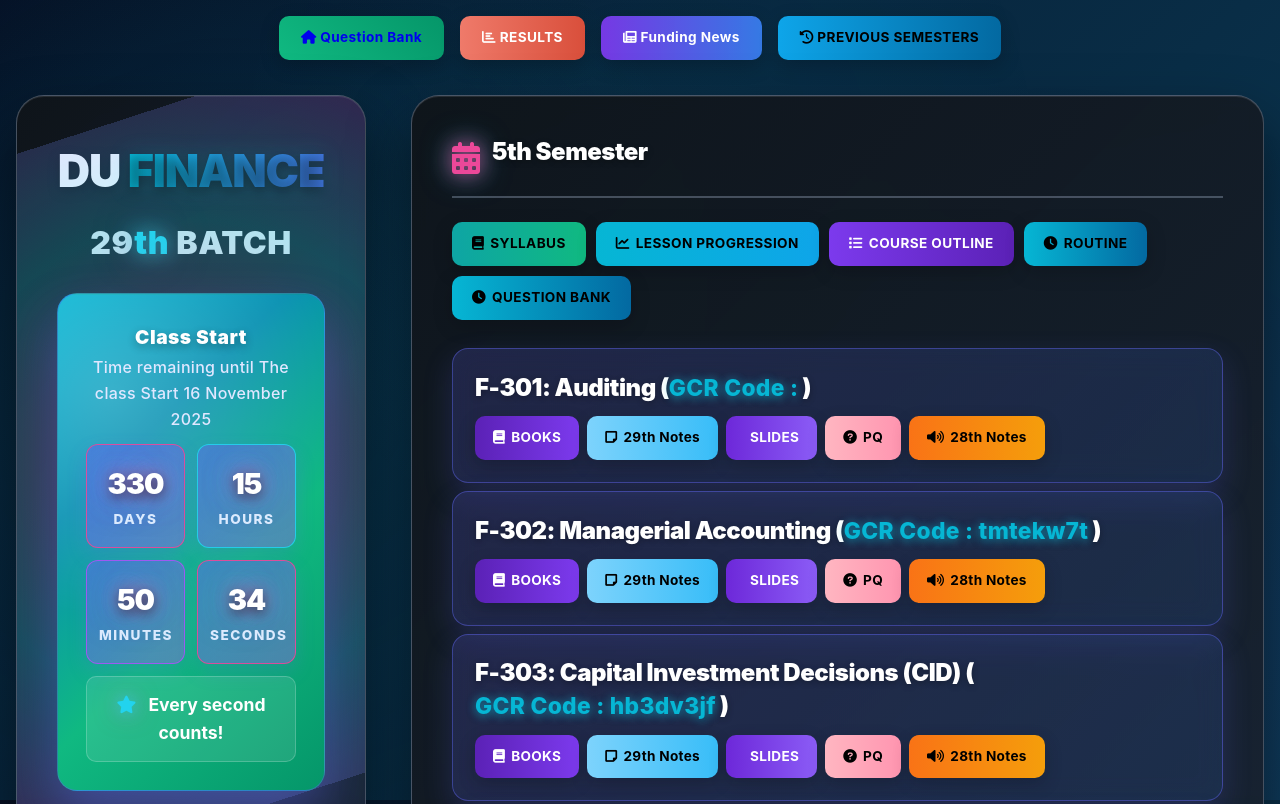
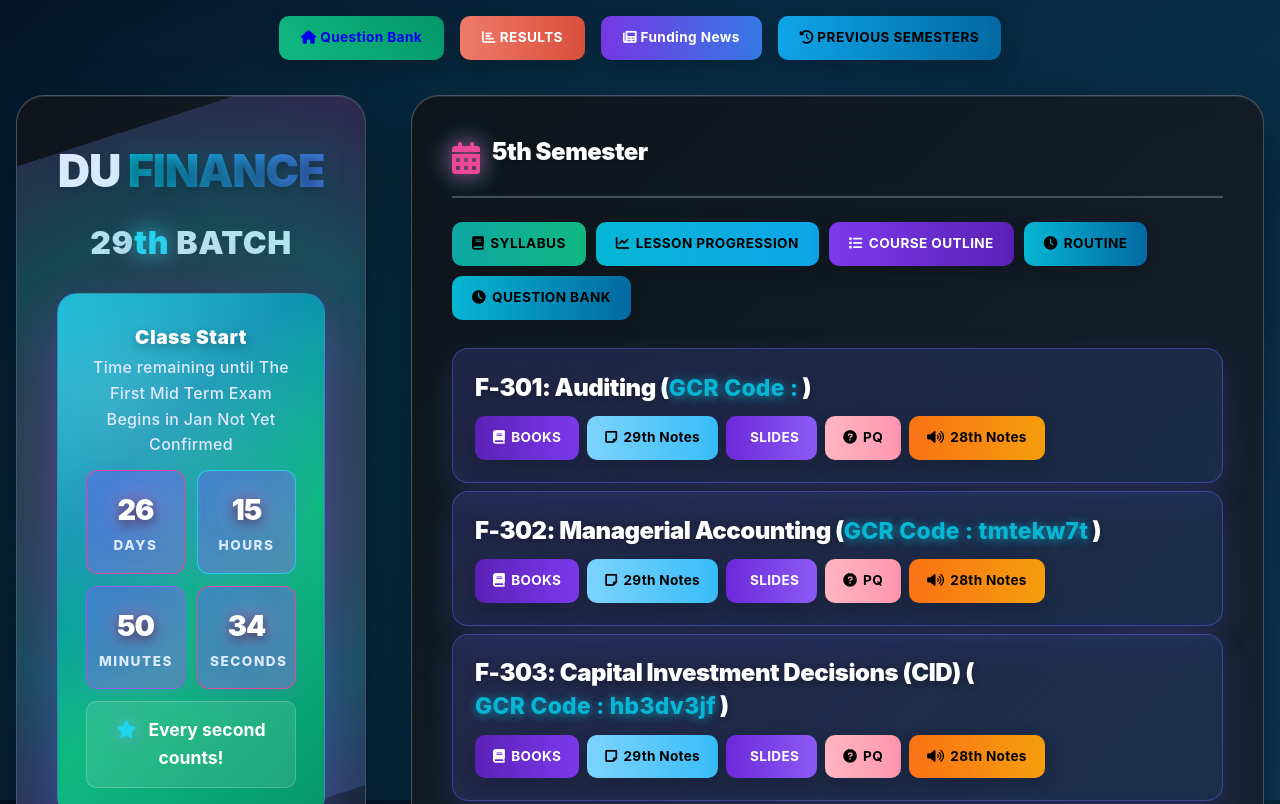
Before and after one commit to NabilKuppu/fin29th, a plain HTML site: page index.html in a window 1280 px wide. Shown: the top 804 px of the page. Drawn offline with Linux system fonts and the light colour scheme.

Commit message:
timer set

```diff
--- a/index.html
+++ b/index.html
@@ -58,7 +58,8 @@
               <div class="countdown-header">
                 <div class="countdown-title">Class Start</div>
                 <div class="countdown-subtitle">
-                  Time remaining until The class Start 16 November 2025
+                  Time remaining until The First Mid Term Exam Begins in Jan Not
+                  Yet Confirmed
                 </div>
               </div>
 
--- a/script.js
+++ b/script.js
@@ -1,6 +1,6 @@
 // Countdown Timer Configuration
 const COUNTDOWN_CONFIG = {
-  targetMonth: 10, // August (0-based)
+  targetMonth: 0, // August (0-based)
   targetDay: 16,
   updateInterval: 1000, // Update every second
   localStorageKey: 'countdownData',
```
